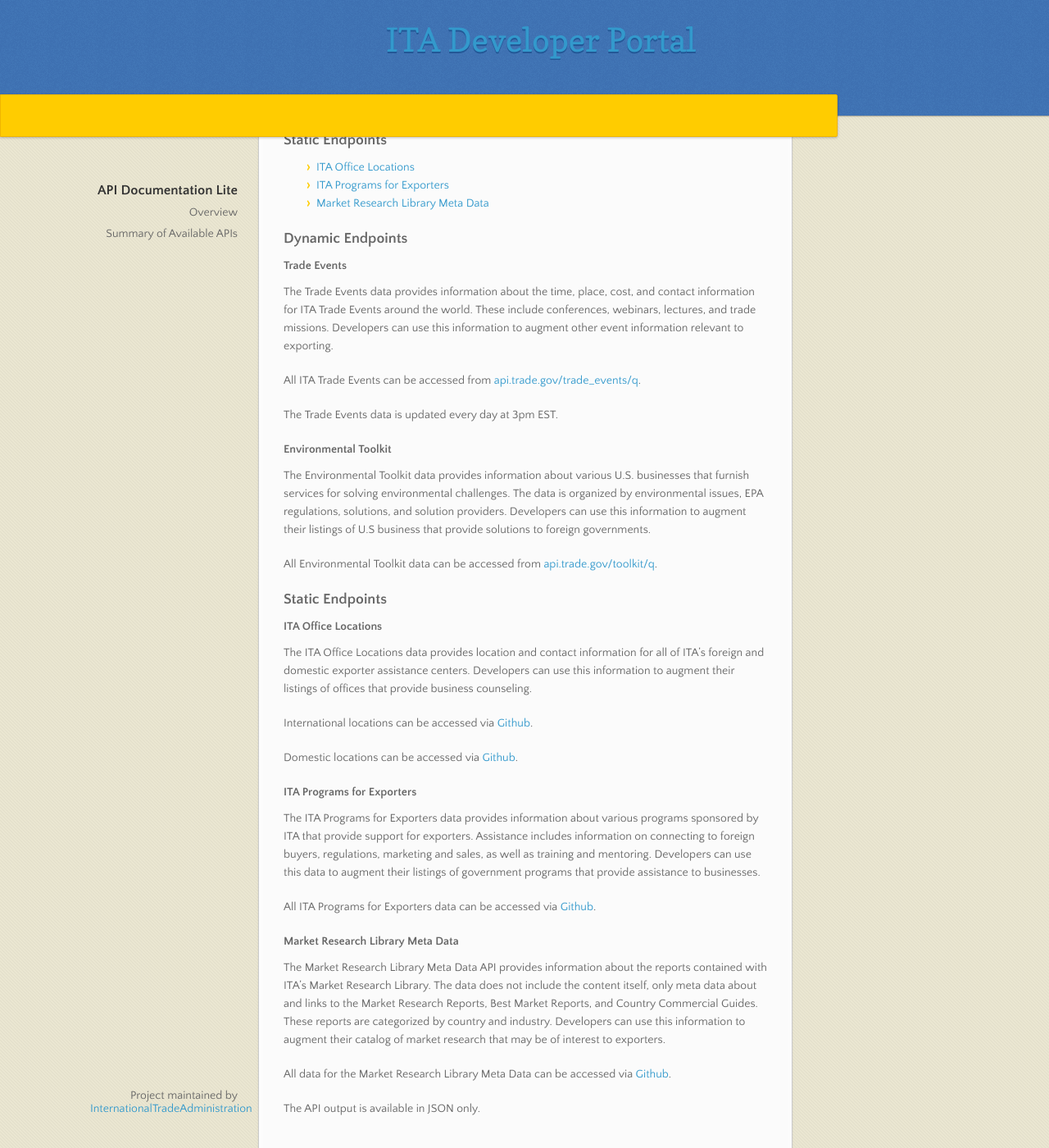
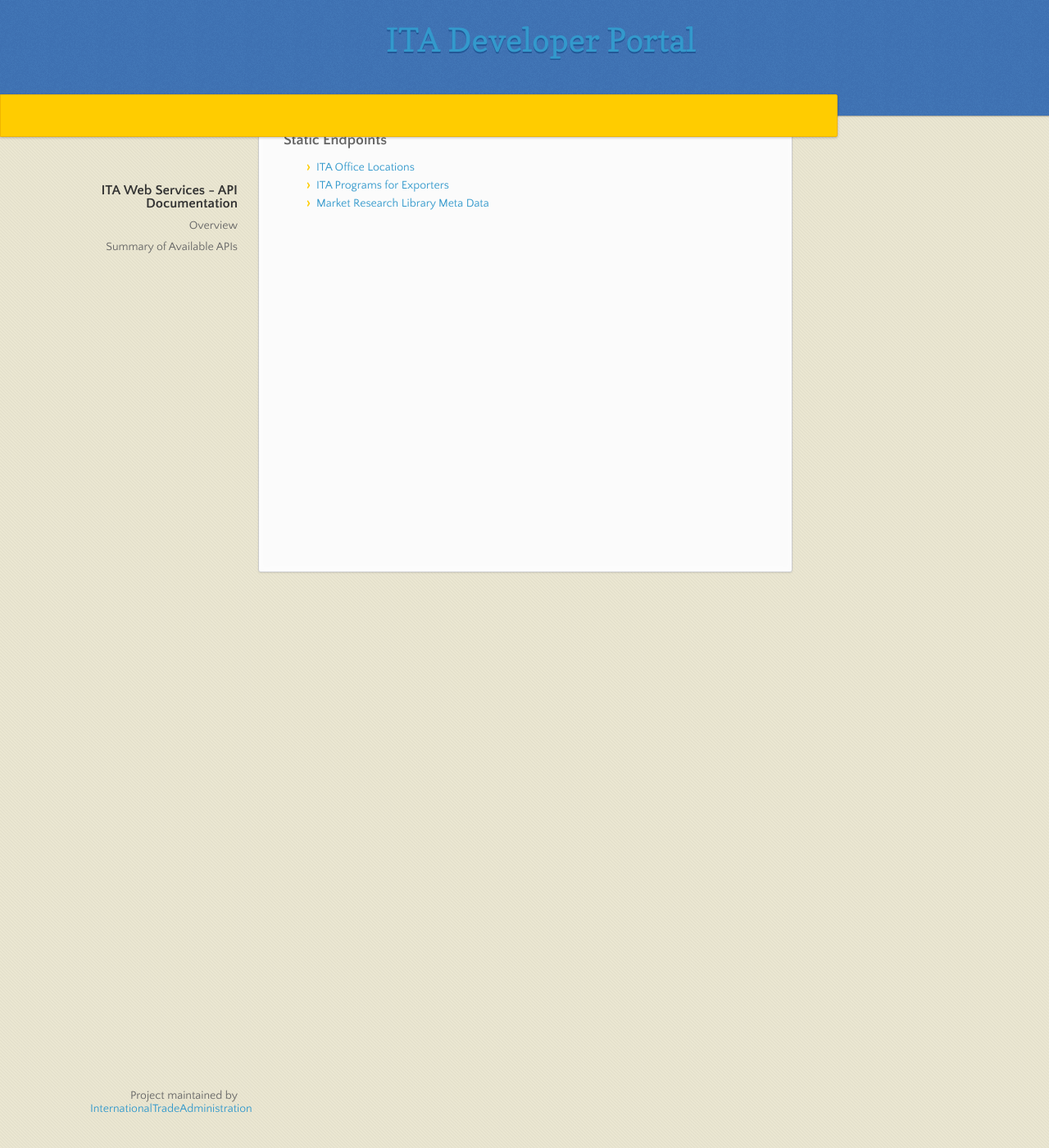
Before and after one commit to InternationalTradeAdministration/developerportal, a Jekyll site: the page built from index.markdown, in a window 1280 px wide and 1400 px high, scrolled down 662 px. Shown: the whole window at 82% size. Built offline with Jekyll 4.4.1, drawn with Linux system fonts in a browser that asks for light colours; nearby versions of some CDN libraries; some of the changed text lies outside the part shown.

Commit message:
Update index.markdown

```diff
--- a/index.markdown
+++ b/index.markdown
@@ -1,62 +1,27 @@
 ---
 layout: default
-title: API Documentation Lite
+title: ITA API Documentation
 ---
 
-# API Documentation Lite
+# ITA Web Services - API Documentation
 
 ## Overview
 The International Trade Administration (ITA) within the Department of Commerce (DOC) offers access to their public data via an Application Program Interface (API).  ITA provides information that is specifically targeted to businesses that are interested in exporting their products and services overseas.  For example, the API includes Trade Events that businesses may be interested in attending and Market Research Reports that provide insight into the current exporting environment.
 
 Developers who work with trade and exporting information will find this information particularly useful as it originates from authoritative, federal government sources.  The API allows developers to create new and innovative applications for the web or mobile devices by enabling them to mash it with other trade-related data.
 
-Use of the ITA APIs and other data is free of charge, but developers must [register with ITA](#registration_page) to receive a development key and agree to the guidelines outlined in the [Developer License Agreement]({{ site.baseurl }}/developer-license-agreement.html) and [Privacy Policy]({{ site.baseurl }}/privacy-policy.html).
+Use of the ITA APIs and other data is free of charge, but developers must [register with ITA](/_posts/registration-page) to receive a development key and agree to the guidelines outlined in the [Developer License Agreement]({{ site.baseurl }}/developer-license-agreement.html) and [Privacy Policy]({{ site.baseurl }}/privacy-policy.html).
 
 ## Summary of Available APIs
 ITA currently provides access to seven data sets:
 
 ### Dynamic Endpoints
 
-* [Trade Events](_posts/trade-events.markdown)
-* [Environmental Toolkit](#environmental_toolkit)
+* [Trade Events](/_posts/trade-events.markdown)
+* [Environmental Toolkit](/_posts/environmental-toolkit.markdown)
 
 ### Static Endpoints
 
-* [ITA Office Locations](#office_locations)
-* [ITA Programs for Exporters](#programs)
-* [Market Research Library Meta Data](#mrl)
-
-### Dynamic Endpoints
-
-#### <span id="trade_events">Trade Events</span>
-The Trade Events data provides information about the time, place, cost, and contact information for ITA Trade Events around the world.  These include conferences, webinars, lectures, and trade missions.  Developers can use this information to augment other event information relevant to exporting.
-
-All ITA Trade Events can be accessed from [api.trade.gov/trade_events/q](http://ec2-23-22-114-119.compute-1.amazonaws.com/trade_events/search.json?q=filters&size=100).
-
-The Trade Events data is updated every day at 3pm EST.
-
-#### <span id="environmental_toolkit">Environmental Toolkit</span>
-The Environmental Toolkit data provides information about various U.S. businesses that furnish services for solving environmental challenges.  The data is organized by environmental issues, EPA regulations, solutions, and solution providers.  Developers can use this information to augment their listings of U.S business that provide solutions to foreign governments.
-
-All Environmental Toolkit data can be accessed from [api.trade.gov/toolkit/q](http://ec2-23-22-114-119.compute-1.amazonaws.com/toolkit/search.json?q=filters&size=50).
-
-### Static Endpoints
-
-#### <span id="office_locations">ITA Office Locations</span>
-The ITA Office Locations data provides location and contact information for all of ITA’s foreign and domestic exporter assistance centers.  Developers can use this information to augment their listings of offices that provide business counseling.
-
-International locations can be accessed via [Github](/data/ita_international_posts.json).
-
-Domestic locations can be accessed via [Github](/data/ita_domestic_posts.json).
-
-#### <span id="programs">ITA Programs for Exporters</span>
-The ITA Programs for Exporters data provides information about various programs sponsored by ITA that provide support for exporters.  Assistance includes information on connecting to foreign buyers, regulations, marketing and sales, as well as training and mentoring.  Developers can use this data to augment their listings of government programs that provide assistance to businesses.
-
-All ITA Programs for Exporters data can be accessed via [Github](/data/ita_programs.json).
-
-#### <span id="mrl">Market Research Library Meta Data</span>
-The Market Research Library Meta Data API provides information about the reports contained with ITA’s Market Research Library.  The data does not include the content itself, only meta data about and links to the Market Research Reports, Best Market Reports, and Country Commercial Guides.  These reports are categorized by country and industry.  Developers can use this information to augment their catalog of market research that may be of interest to exporters.
-
-All data for the Market Research Library Meta Data can be accessed via [Github](http://api.trade.gov/MRL/q).
-
-The API output is available in JSON only.
+* [ITA Office Locations](/_posts/ita-office-locations.markdown)
+* [ITA Programs for Exporters](/_posts/ita-programs.markdown)
+* [Market Research Library Meta Data](/_posts/market-research-library-meta-data.markdown)
```
